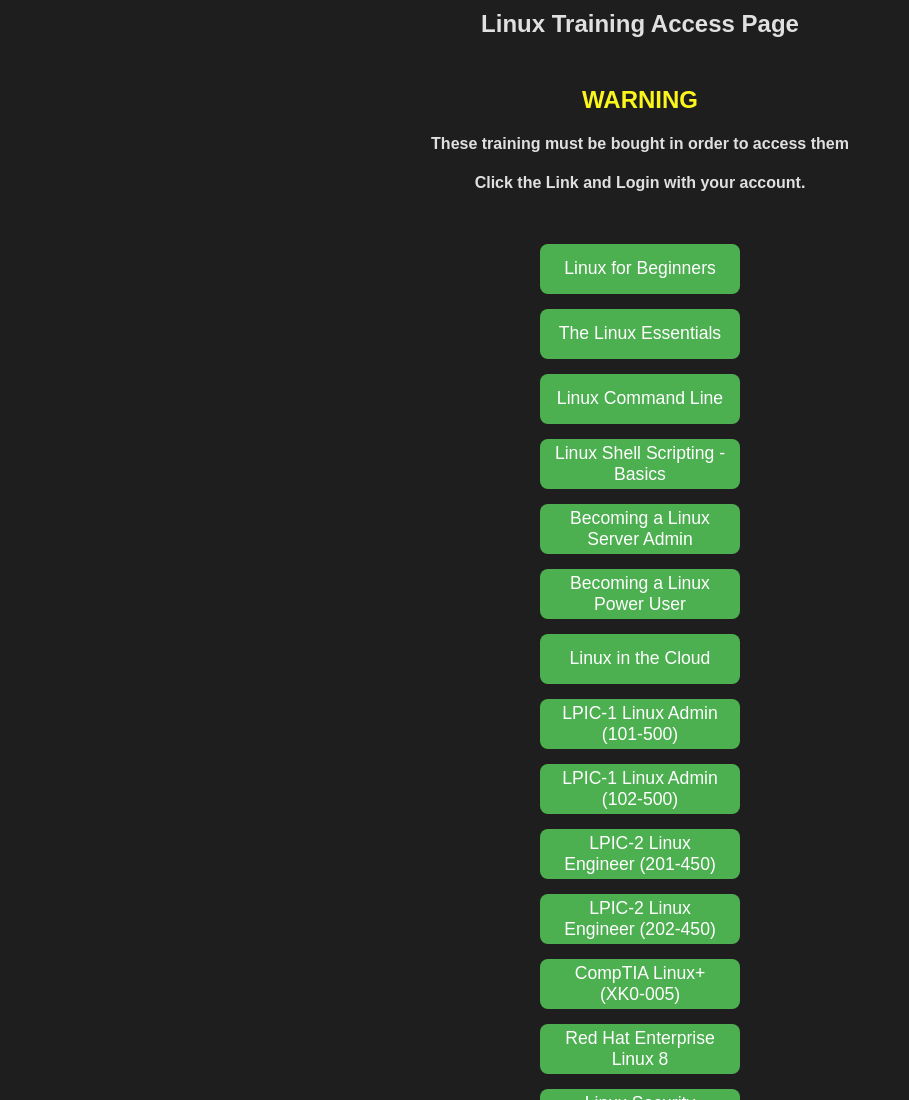
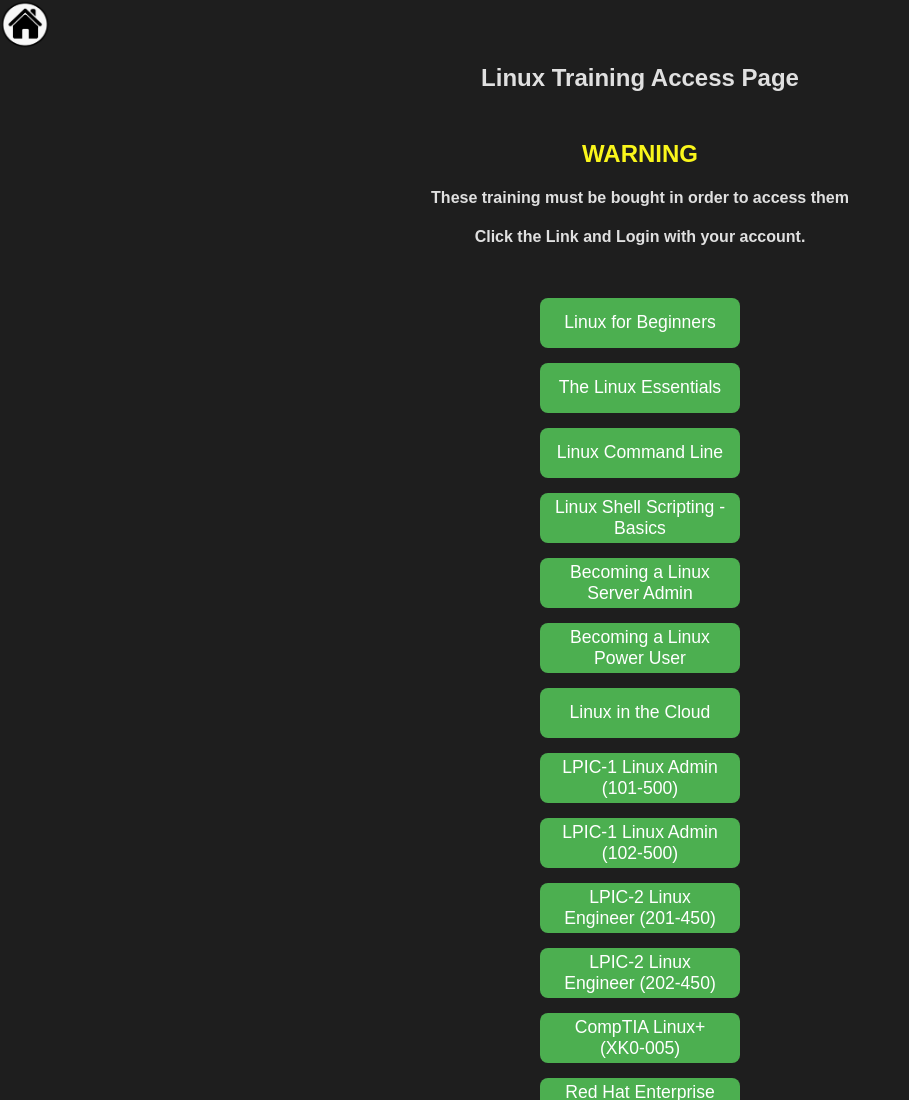
Before and after one commit to SkoiZz94/SkoiZz94.github.io, a plain HTML site: page pages/linuxtraining.html in a window 1280 px wide. Shown: the top 1100 px of the page, without its empty margins (0-909 px from the left). Drawn offline with Linux system fonts and the light colour scheme.

Commit message:
update training page

```diff
--- a/pages/linuxtraining.html
+++ b/pages/linuxtraining.html
@@ -7,6 +7,11 @@
     <link rel="stylesheet" href="../styles/index-styles.css"> <!-- Updated path -->
 </head>
 <body>
+    <div class="back-to-index">
+		<a href="../index.html">
+			<img src="../images/homebutton.png" alt="Back to Index" class="back-button">
+		</a>
+	</div>
     <div class="index">
         <div class="logo-title-container">
             <h1>Linux Training Access Page</h1>
--- a/styles/index-styles.css
+++ b/styles/index-styles.css
@@ -98,3 +98,11 @@
 .home-button:hover img {
     opacity: 0.8;
 }
+
+.back-button {
+    width: 50px; /* Adjust size as needed */
+    height: 50px; /* Adjust size as needed */
+    border: none;
+    cursor: pointer;
+    transition: opacity 0.3s;
+}
```
